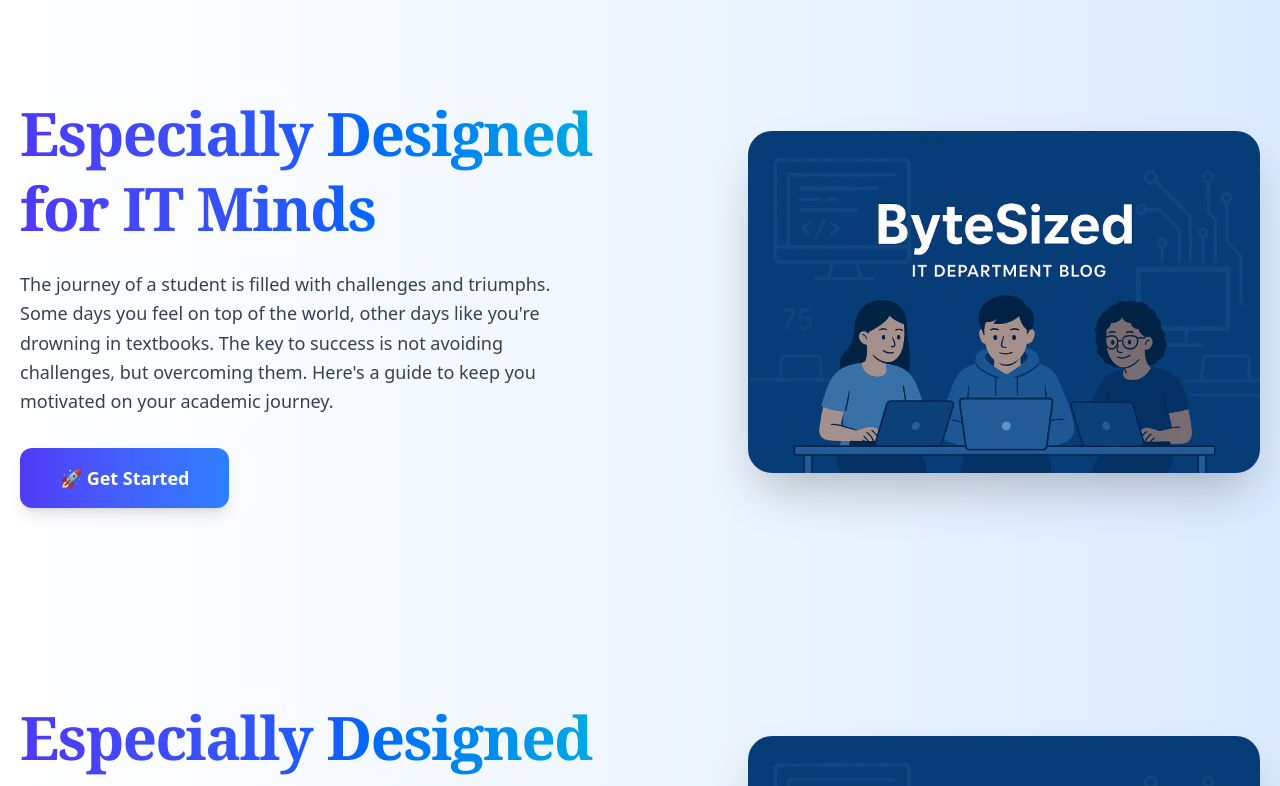
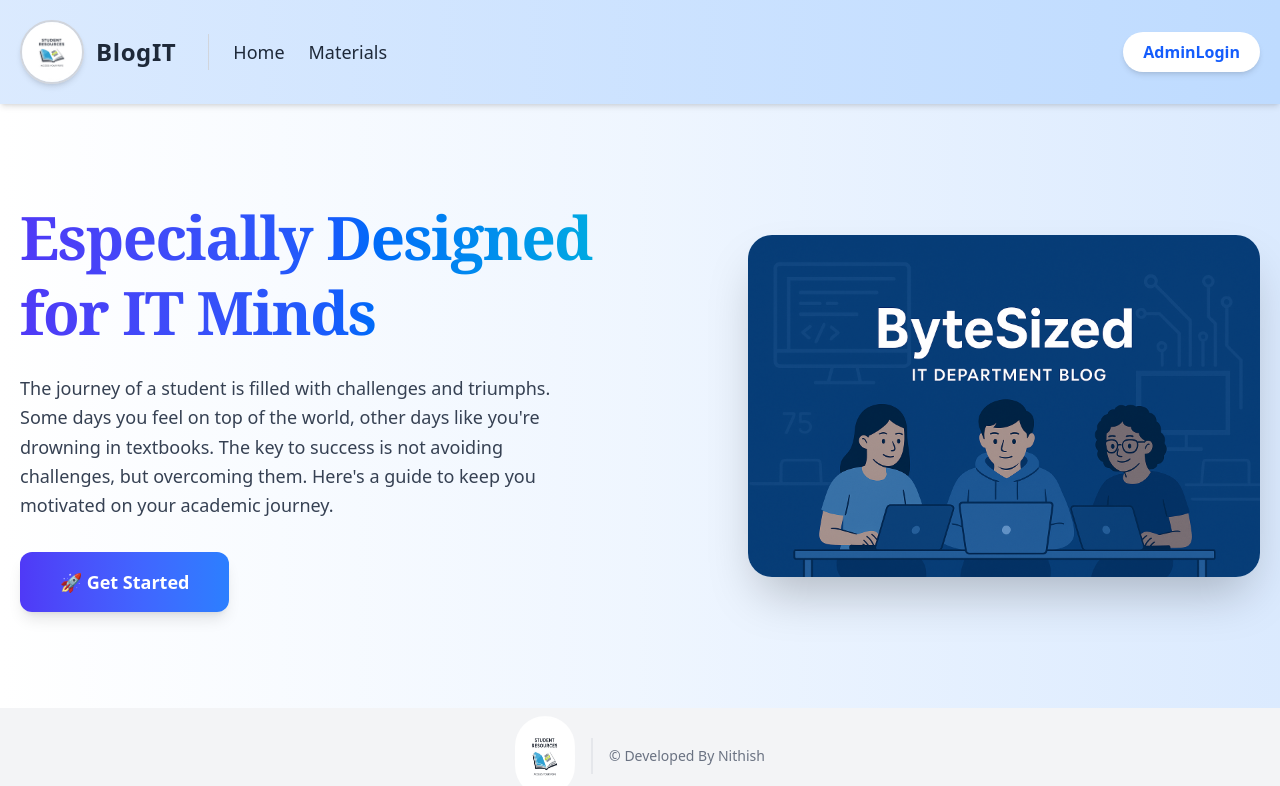
Before and after one commit to Nithish-Rapaka/IT-BLOG, a React (Vite) app in the folder frontend/: page / in a window 1280 px wide. Shown: the top 786 px of the page. Built offline with nearby package versions, Linux system fonts and the light colour scheme.

Commit message:
NavBar.jsx

```diff
--- a/frontend/src/components/NavBar.jsx
+++ b/frontend/src/components/NavBar.jsx
@@ -1,50 +1,78 @@
-import React from 'react'
-import img from '../assets/Heroimg.png'
-import { Link } from 'react-router-dom'
+import React, { useState, useEffect } from 'react';
+import logo from '../assets/logo.png';
+import { Link, useNavigate } from 'react-router-dom';
 
-const Hero = () => {
+const NavBar = () => {
+  const [loggedIn, setLoggedIn] = useState(false);
+  const navigate = useNavigate();
+
+  useEffect(() => {
+    const isLogged = localStorage.getItem("isLoggedIn") === "true";
+    setLoggedIn(isLogged);
+  }, []);
+
+  const handleLogout = () => {
+    localStorage.removeItem("isLoggedIn");
+    setLoggedIn(false);
+    navigate("/Login");
+  };
+
   return (
-    <div className="bg-gradient-to-r from-white via-blue-50 to-blue-100">
-      <section className="text-gray-900 body-font">
-        <div className="container mx-auto flex px-5 py-24 md:flex-row flex-col items-center">
+    <div className="bg-gradient-to-r from-blue-100 to-blue-200 shadow-md sticky top-0 z-50">
+      <header className="text-gray-800 body-font">
+        <div className="container mx-auto flex flex-wrap p-5 flex-col md:flex-row items-center transition-all duration-500 ease-in-out">
+          {/* Logo */}
+          <Link
+            to='/Content'
+            className="flex title-font font-medium items-center text-gray-800 mb-4 md:mb-0 transform hover:scale-105 transition duration-300"
+          >
+            <img
+              src={logo}
+              alt="logo"
+              className="h-16 w-16 rounded-full border-2 border-gray-300 shadow-md"
+            />
+            <span className="ml-3 text-2xl font-extrabold tracking-wide hover:text-blue-600 transition duration-300">
+              BlogIT
+            </span>
+          </Link>
 
-          {/* Left side text */}
-          <div className="lg:flex-grow md:w-1/2 lg:pr-24 md:pr-16 flex flex-col md:items-start md:text-left mb-16 md:mb-0 items-center text-center">
+          {/* Nav Links */}
+          <nav className="md:mr-auto md:ml-8 md:py-1 md:pl-6 md:border-l md:border-gray-300 flex flex-wrap items-center text-lg justify-center space-x-6">
+            <Link
+              to='/'
+              className="relative group hover:text-blue-600 transition duration-300"
+            >
+              Home
+              <span className="absolute left-0 bottom-0 w-0 h-0.5 bg-blue-600 transition-all duration-300 group-hover:w-full"></span>
+            </Link>
+            <Link
+              to='/Content'
+              className="relative group hover:text-blue-600 transition duration-300"
+            >
+              Materials
+              <span className="absolute left-0 bottom-0 w-0 h-0.5 bg-blue-600 transition-all duration-300 group-hover:w-full"></span>
+            </Link>
+          </nav>
 
-            {/* Heading */}
-            <h1 className="text-5xl sm:text-6xl font-extrabold leading-tight mb-6 tracking-tight font-serif bg-gradient-to-r from-indigo-600 via-blue-600 to-cyan-500 bg-clip-text text-transparent animate-fadeIn">
-              Especially Designed for IT Minds
-            </h1>
+          {/* Buttons */}
+          {loggedIn ? (
+            <button
+              onClick={handleLogout}
+              className="inline-flex items-center bg-red-500 text-white border-0 py-2 px-5 focus:outline-none hover:bg-red-600 rounded-full text-base mt-4 md:mt-0 shadow-md transform hover:scale-105 transition duration-300"
+            >
+              Logout
+            </button>
+          ) : (
+            <Link to='/Login'>
+              <button className="inline-flex items-center bg-white text-blue-600 font-semibold border-0 py-2 px-5 focus:outline-none hover:bg-gray-200 rounded-full text-base mt-4 md:mt-0 shadow-md transform hover:scale-105 transition duration-300">
+                AdminLogin
+              </button>
+            </Link>
+          )}
+        </div>
+      </header>
+    </div>
+  );
+};
 
-            <p className="mb-8 text-lg leading-relaxed text-gray-700 max-w-xl font-light animate-slideUp">
-              The journey of a student is filled with challenges and triumphs.
-              Some days you feel on top of the world, other days like you&apos;re drowning in textbooks.
-              The key to success is not avoiding challenges, but overcoming them.
-              Here&apos;s a guide to keep you motivated on your academic journey.
-            </p>
-
-            {/* Button */}
-            <div className="flex justify-center md:justify-start">
-              <Link to="/Content">
-                <button className="inline-flex items-center text-lg font-semibold text-white bg-gradient-to-r from-indigo-600 to-blue-500 px-10 py-4 rounded-xl shadow-lg hover:shadow-2xl hover:scale-105 transition-all duration-300 ease-in-out">
-                  🚀 Get Started
-                </button>
-              </Link>
-            </div>
-          </div>
-
-          {/* Right side image */}
-          <div className="lg:max-w-lg lg:w-full md:w-1/2 w-5/6 animate-fadeIn">
-            <img
-              className="object-cover object-center rounded-3xl shadow-2xl transform hover:scale-105 transition duration-500 ease-in-out"
-              alt="hero"
-              src={img}
-            />
-          </div>
-        </div>
-      </section>
-    </div>
-  )
-}
-
-export default Hero
+export default NavBar;
```
